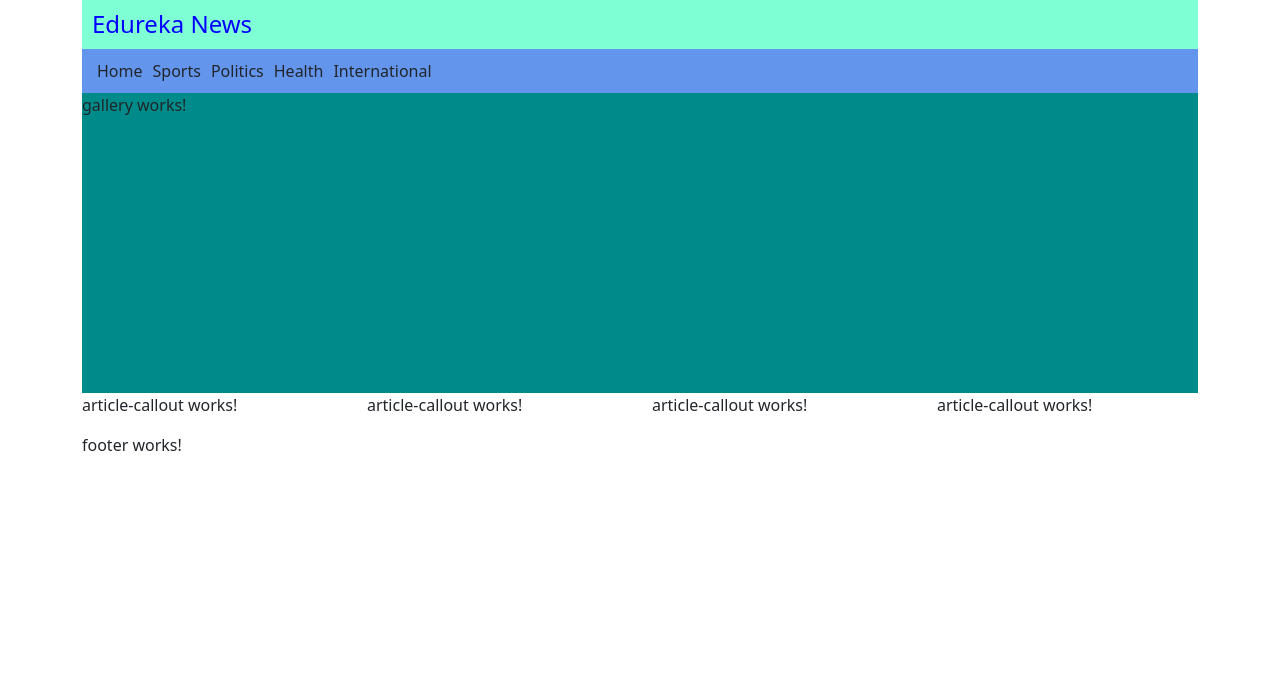
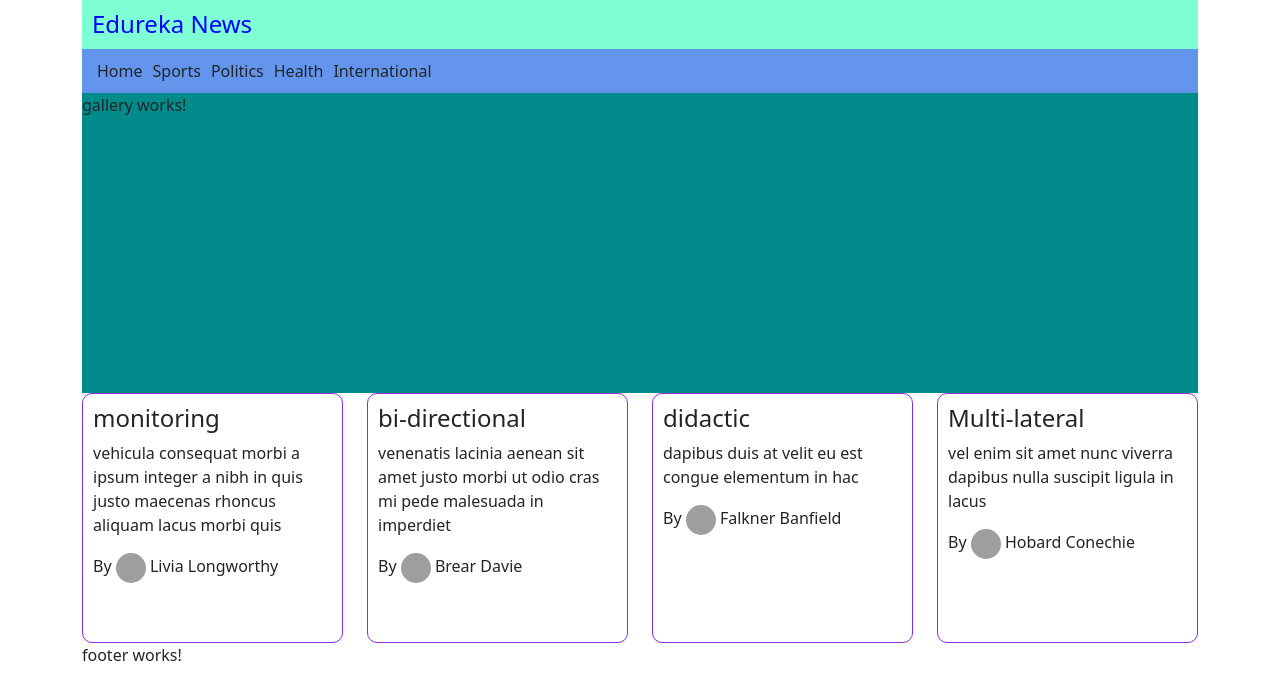
Before and after one commit to frontenddevtrainer/angular-june25, an Angular app: page / in a window 1280 px wide. Shown: the top 700 px of the page. Built offline with nearby package versions, Linux system fonts and the light colour scheme; grey boxes are pictures that could not be loaded.

Commit message:
Article callout implementation.

```diff
--- a/src/app/app.component.html
+++ b/src/app/app.component.html
@@ -14,24 +14,7 @@
             <edureka-gallery></edureka-gallery>
         </div>
     </div>
-    <div class="row">
-        <div class="col-3">
-            <!-- 12 / 4 = 3 -->
-            <edureka-article-callout></edureka-article-callout>
-        </div>
-        <div class="col-3">
-            <!-- 12 / 4 = 3 -->
-            <edureka-article-callout></edureka-article-callout>
-        </div>
-        <div class="col-3">
-            <!-- 12 / 4 = 3 -->
-            <edureka-article-callout></edureka-article-callout>
-        </div>
-        <div class="col-3">
-            <!-- 12 / 4 = 3 -->
-            <edureka-article-callout></edureka-article-callout>
-        </div>
-    </div>
+    <edureka-article-callouts></edureka-article-callouts>
     <div class="row">
         <div class="col-12">
             <edureka-footer></edureka-footer>
--- a/src/app/app.module.ts
+++ b/src/app/app.module.ts
@@ -8,6 +8,7 @@ import { FooterComponent } from './components/footer/footer.component';
 import { NavigationComponent } from './components/navigation/navigation.component';
 import { GalleryComponent } from './components/gallery/gallery.component';
 import { ArticleCalloutComponent } from './components/article-callout/article-callout.component';
+import { ArticleCalloutsComponent } from './components/article-callouts/article-callouts.component';
 
 // Component - Required in declarations
 // Directives - Required in declarations
@@ -21,7 +22,8 @@ import { ArticleCalloutComponent } from './components/article-callout/article-ca
     FooterComponent,
     NavigationComponent,
     GalleryComponent,
-    ArticleCalloutComponent
+    ArticleCalloutComponent,
+    ArticleCalloutsComponent
   ],
   imports: [
     BrowserModule,
--- a/src/app/components/article-callout/article-callout.component.css
+++ b/src/app/components/article-callout/article-callout.component.css
@@ -0,0 +1,9 @@
+:host {
+    border: 1px solid blueviolet;
+    display: block;
+    padding : 10px;
+    border-radius: 10px;
+    height: 250px;
+}
+
+img { width: 30px; height: 30px; border-radius: 15px; }
--- a/src/app/components/article-callout/article-callout.component.html
+++ b/src/app/components/article-callout/article-callout.component.html
@@ -1 +1,5 @@
-<p>article-callout works!</p>
+<div>
+    <h4>{{ article.title }}</h4>
+    <p>{{ article.content }}</p>
+    <p>By <img src="{{article.author.profilePic}}"/> {{article.author.name}}</p>
+</div>
--- a/src/app/components/article-callout/article-callout.component.ts
+++ b/src/app/components/article-callout/article-callout.component.ts
@@ -1,4 +1,5 @@
-import { Component, OnInit } from '@angular/core';
+import { Component, OnInit, Input } from '@angular/core';
+import { Article } from "../../../interfaces/article"
 
 @Component({
   selector: 'edureka-article-callout',
@@ -7,6 +8,9 @@ import { Component, OnInit } from '@angular/core';
 })
 export class ArticleCalloutComponent implements OnInit {
 
+  // Also create public property as article.
+  @Input() article !: Article
+
   constructor() { }
 
   ngOnInit(): void {
--- /dev/null
+++ b/src/app/components/article-callouts/article-callouts.component.html
@@ -0,0 +1,5 @@
+<div class="row">
+    <div class="col-3" *ngFor="let item of news">
+        <edureka-article-callout [article]="item"></edureka-article-callout>
+    </div>
+</div>
--- /dev/null
+++ b/src/app/components/article-callouts/article-callouts.component.ts
@@ -0,0 +1,95 @@
+import { Component, OnInit } from '@angular/core';
+
+
+const topNews = [
+  {
+    "id": "ff848d62-6b28-475a-94d7-efe927567118",
+    "title": "monitoring",
+    "content": "vehicula consequat morbi a ipsum integer a nibh in quis justo maecenas rhoncus aliquam lacus morbi quis",
+    "author": {
+      "name": "Livia Longworthy",
+      "profilePic": "https://robohash.org/quibusdamabofficia.png?size=50x50&set=set1",
+      "email": "llongworthy1@constantcontact.com"
+    },
+    "likes": 749,
+    "publishedOn": "2021-12-18T04:28:46Z",
+    "image": {
+      "thumbnail": "http://dummyimage.com/250x250.png/5fa2dd/ffffff",
+      "banner": "http://dummyimage.com/800x300.png/5fa2dd/ffffff"
+    },
+    "isTopNEWS": true,
+    "category": "Entertainment"
+  },
+  {
+    "id": "f1854e38-2365-4605-a1bc-cd40ecebdc03",
+    "title": "bi-directional",
+    "content": "venenatis lacinia aenean sit amet justo morbi ut odio cras mi pede malesuada in imperdiet",
+    "author": {
+      "name": "Brear Davie",
+      "profilePic": "https://robohash.org/estetquasi.png?size=50x50&set=set1",
+      "email": "bdavie2@cbc.ca"
+    },
+    "likes": 13,
+    "publishedOn": "2022-03-01T13:40:32Z",
+    "image": {
+      "thumbnail": "http://dummyimage.com/250x250.png/5fa2dd/ffffff",
+      "banner": "http://dummyimage.com/800x300.png/cc0000/ffffff"
+    },
+    "isTopNEWS": true,
+    "category": "Entertainment"
+  },
+  {
+    "id": "10406532-ad4e-415a-94d5-af687d417e73",
+    "title": "didactic",
+    "content": "dapibus duis at velit eu est congue elementum in hac",
+    "author": {
+      "name": "Falkner Banfield",
+      "profilePic": "https://robohash.org/assumendaoccaecatisint.png?size=50x50&set=set1",
+      "email": "fbanfield3@businessweek.com"
+    },
+    "likes": 722,
+    "publishedOn": "2021-09-12T07:59:25Z",
+    "image": {
+      "thumbnail": "http://dummyimage.com/250x250.png/dddddd/000000",
+      "banner": "http://dummyimage.com/800x300.png/ff4444/ffffff"
+    },
+    "isTopNEWS": true,
+    "category": "International"
+  },
+  {
+    "id": "238662a0-f902-429f-8269-9e5482417af2",
+    "title": "Multi-lateral",
+    "content": "vel enim sit amet nunc viverra dapibus nulla suscipit ligula in lacus",
+    "author": {
+      "name": "Hobard Conechie",
+      "profilePic": "https://robohash.org/explicaboquiain.png?size=50x50&set=set1",
+      "email": "hconechie4@wunderground.com"
+    },
+    "likes": 237,
+    "publishedOn": "2022-04-28T14:58:00Z",
+    "image": {
+      "thumbnail": "http://dummyimage.com/250x250.png/5fa2dd/ffffff",
+      "banner": "http://dummyimage.com/800x300.png/cc0000/ffffff"
+    },
+    "isTopNEWS": true,
+    "category": "Entertainment"
+  }
+]
+
+
+
+@Component({
+  selector: 'edureka-article-callouts',
+  templateUrl: './article-callouts.component.html',
+  styleUrls: ['./article-callouts.component.css']
+})
+export class ArticleCalloutsComponent implements OnInit {
+
+  public news = topNews;
+
+  constructor() { }
+
+  ngOnInit(): void {
+  }
+
+}
--- /dev/null
+++ b/src/interfaces/article.ts
@@ -0,0 +1,18 @@
+export interface Article {
+    "id": string,
+    "title": string,
+    "content": string,
+    "author": {
+        "name": string,
+        "profilePic": string,
+        "email": string
+    },
+    "likes": number,
+    "publishedOn": string,
+    "image": {
+        "thumbnail": string,
+        "banner": string
+    },
+    "isTopNEWS": boolean,
+    "category": string
+}
```
Also changed, not shown: src/app/components/article-callouts/article-callouts.component.css (added), 1 other file (tests, documents, lock files or other folders).
